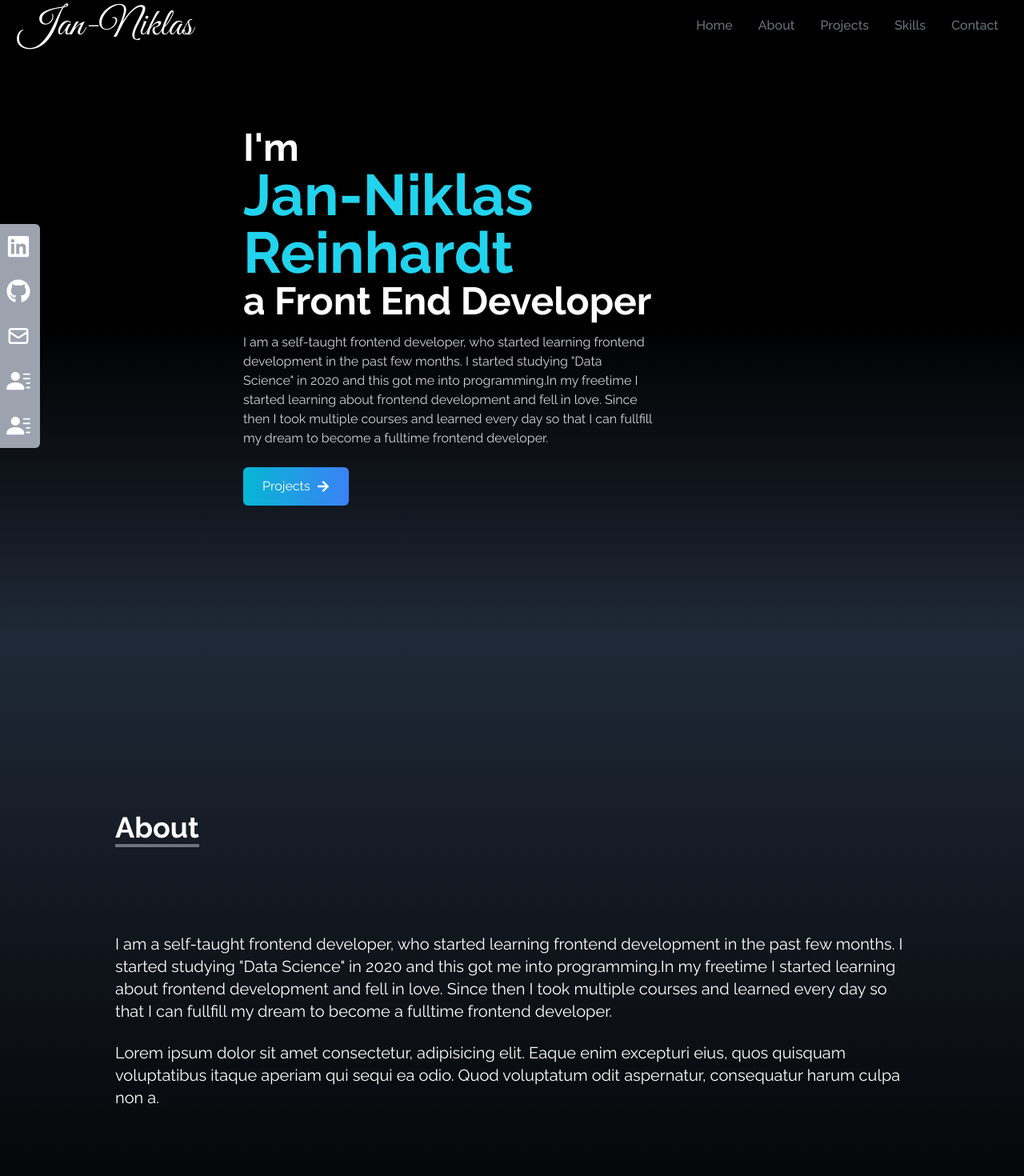
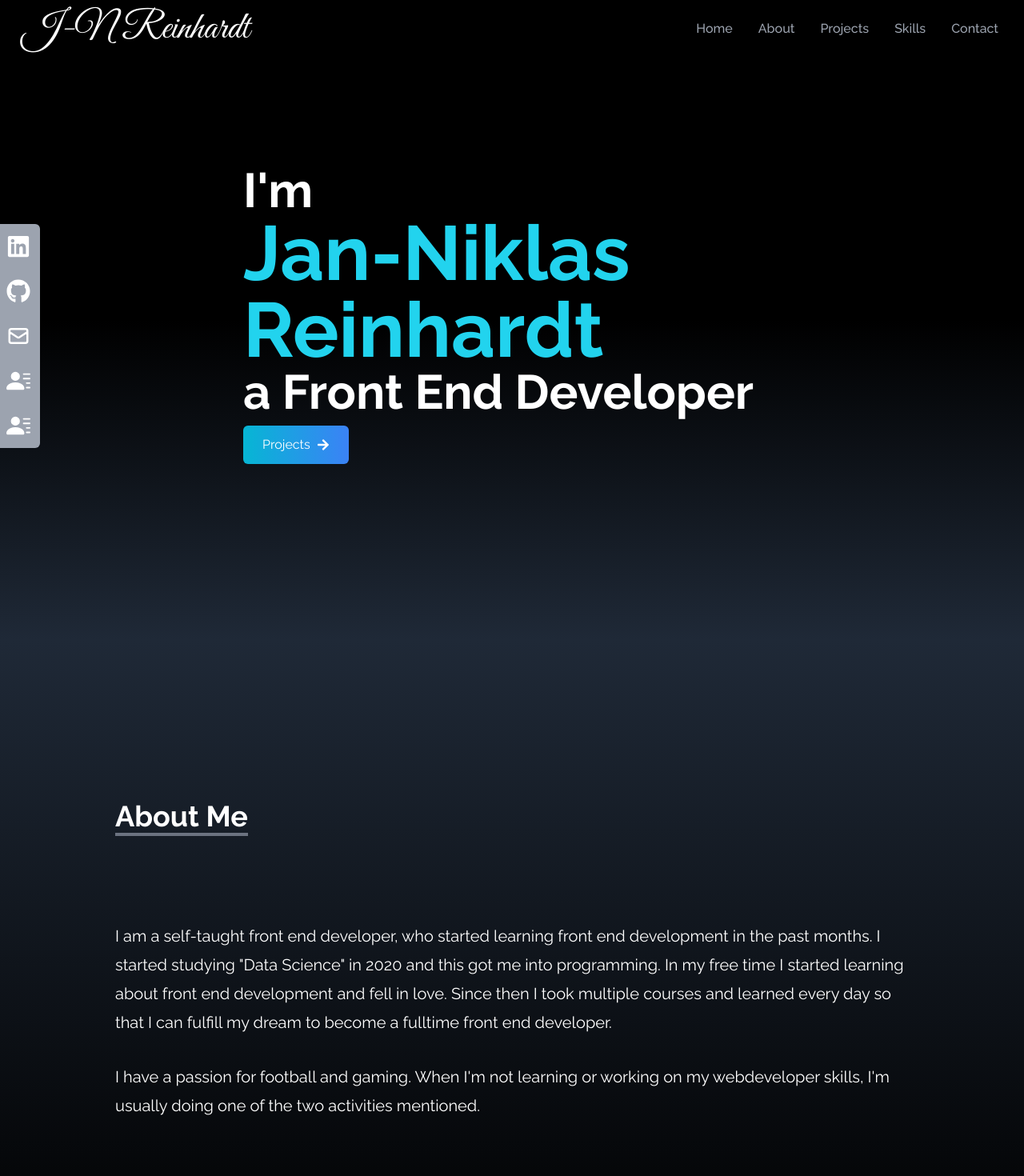
Before and after one commit to Jayzumen/react-portfolio, a React (Create React App) app: page / in a window 1280 px wide. Shown: the top 1470 px of the page at 80% size. Built offline with nearby package versions, Linux system fonts and the light colour scheme.

Commit message:
changed text and some other stuff

```diff
--- a/src/components/About.jsx
+++ b/src/components/About.jsx
@@ -9,23 +9,23 @@ const About = () => {
       <div className="max-w-screen-lg p-4 mx-auto flex flex-col justify-center w-full h-full">
         <div className="pb-8">
           <p className="text-4xl font-bold inline border-b-4 border-gray-500">
-            About
+            About Me
           </p>
         </div>
-        <p className="text-xl mt-20">
-          I am a self-taught frontend developer, who started learning frontend
-          development in the past few months. I started studying "Data Science"
-          in 2020 and this got me into programming.In my freetime I started
-          learning about frontend development and fell in love. Since then I
-          took multiple courses and learned every day so that I can fullfill my
-          dream to become a fulltime frontend developer.
+        <p className="text-xl mt-20 leading-9">
+          I am a self-taught front end developer, who started learning front end
+          development in the past months. I started studying "Data Science" in
+          2020 and this got me into programming. In my free time I started
+          learning about front end development and fell in love. Since then I
+          took multiple courses and learned every day so that I can fulfill my
+          dream to become a fulltime front end developer.
         </p>
         <br />
 
-        <p className="text-xl">
-          Lorem ipsum dolor sit amet consectetur, adipisicing elit. Eaque enim
-          excepturi eius, quos quisquam voluptatibus itaque aperiam qui sequi ea
-          odio. Quod voluptatum odit aspernatur, consequatur harum culpa non a.
+        <p className="text-xl leading-9 mt-2">
+          I have a passion for football and gaming. When I'm not learning or
+          working on my webdeveloper skills, I'm usually doing one of the two
+          activities mentioned.
         </p>
       </div>
     </div>
--- a/src/components/Home.jsx
+++ b/src/components/Home.jsx
@@ -13,28 +13,24 @@ const Home = () => {
        md:flex-row"
       >
         <div className="flex flex-col justify-center h-full">
-          <h2 className="text-3xl sm:text-5xl font-bold text-white">
+          <h2 className="text-4xl sm:text-6xl font-bold text-white">
             I'm{" "}
-            <p className="text-5xl sm:text-7xl font-bold max-w-2xl text-cyan-400">
+            <p className="text-6xl sm:text-8xl font-bold max-w-2xl text-cyan-400">
               Jan-Niklas Reinhardt
             </p>{" "}
             a Front End Developer
           </h2>
-          <p className="text-gray-300 py-4 max-w-lg">
-            I am a self-taught frontend developer, who started learning frontend
-            development in the past few months. I started studying "Data
-            Science" in 2020 and this got me into programming.In my freetime I
-            started learning about frontend development and fell in love. Since
-            then I took multiple courses and learned every day so that I can
-            fullfill my dream to become a fulltime frontend developer.
-          </p>
+          {/* <p className="text-gray-300 py-4 max-w-lg">
+            I am a self-taught frontend developer with a passion for creative
+            webapps
+          </p> */}
 
           <div>
             <Link
               to="Projects"
               smooth
               duration={500}
-              className="group text-white w-fit px-6 py-3 my-2 flex items-center rounded-md bg-gradient-to-r
+              className="group text-white w-fit px-6 py-3 my-3 flex items-center rounded-md bg-gradient-to-r
             from-cyan-500 to-blue-500 cursor-pointer"
             >
               Projects
--- a/src/components/NavBar.jsx
+++ b/src/components/NavBar.jsx
@@ -31,14 +31,14 @@ const NavBar = () => {
   return (
     <div className="flex justify-between items-center w-full h20 text-white  px-4 bg-black fixed">
       <div>
-        <h1 className="text-5xl font-signature m-2">Jan-Niklas</h1>
+        <h1 className="text-5xl font-signature m-3">J-N Reinhardt</h1>
       </div>
 
       <ul className="hidden md:flex">
         {links.map(({ id, link }) => (
           <li
             key={id}
-            className="px-4 cursor-pointer capitalize font-medium text-gray-500 hover:scale-105
+            className="px-4 cursor-pointer capitalize font-medium text-gray-400 hover:scale-105
              duration-200"
           >
             <Link to={link} smooth duration={500}>
```
